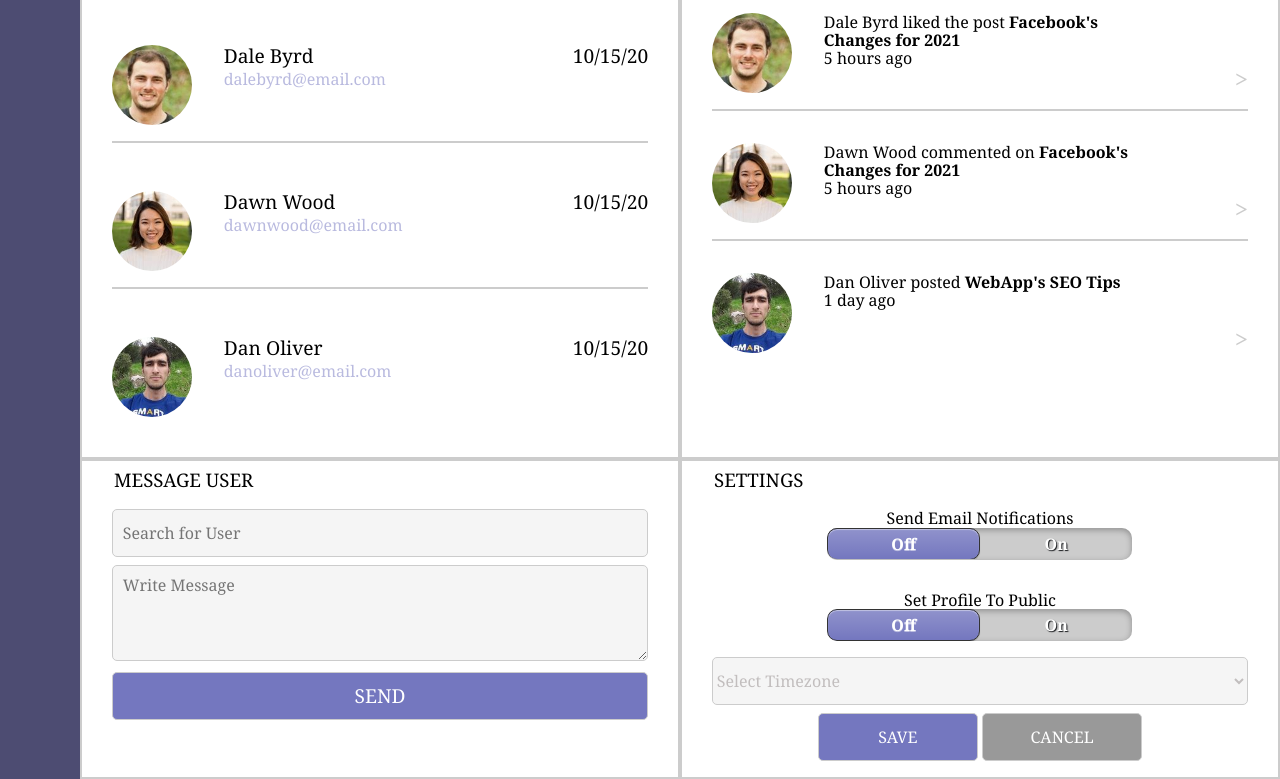
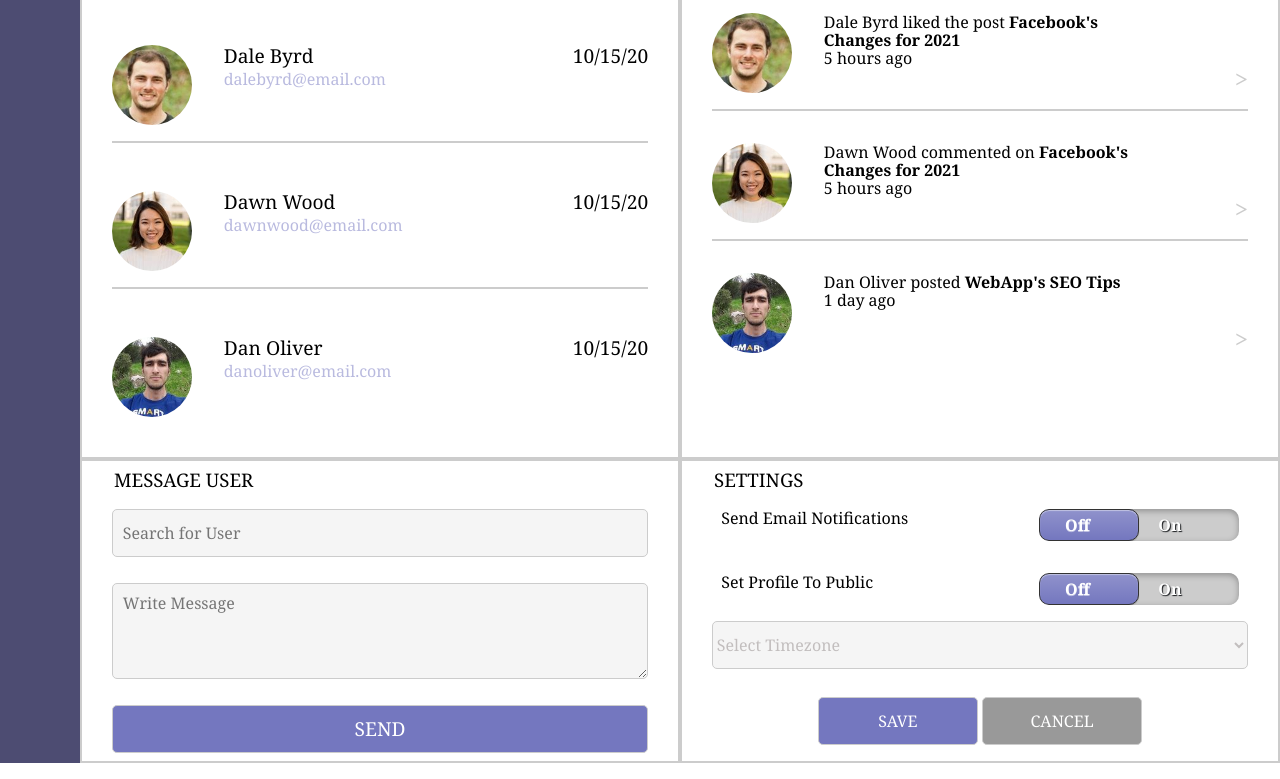
Before and after one commit to cmlaing/web_app_dashboard_v3.2, a plain HTML site: page index.html in a window 1280 px wide. Shown: the part 1262-2041 px from the top of the page. Drawn offline with nearby package versions, Linux system fonts and the light colour scheme.

Commit message:
working draft
Everything works, just need to clean up the code to make it more DRY

```diff
--- a/css/styles.css
+++ b/css/styles.css
@@ -141,13 +141,18 @@ header {
     background-color: #7477BF;
     color: white;
     border: 2px solid white;
+    padding: 1rem;
+    min-width: 5rem;
     position: absolute;
-    min-width: 5rem;
+    cursor: grab;
     z-index: 1;
 
 }
 .dropdown-menu p{
     border-bottom: 1px solid lightgreen;
+    padding-bottom: 5px;
+    margin-top: 7px;
+    margin-bottom: 7px;
 }
 
 
@@ -247,7 +252,7 @@ Main Content - Dashboard, Alert Banner, and Traffic Charts/Graphs
 
 .dashboard h2{
     background-color: white;
-    width: 40%;
+    width: 200px;
     height: 50px;
     border-right: 2px solid lightgrey;
     padding-top: 1rem;
@@ -381,6 +386,7 @@ Social -> socialCard (svg and stats)
 .stats h2 {
     color: #7477BF;
     font-weight: lighter;
+    font-size: 1.3rem;
 }
 
 .stats p {
@@ -536,6 +542,12 @@ Messages
     width: 90%;
     border-radius: 10px;
     margin-top: 1rem;
+    display: flex;
+    flex-direction: column;
+}
+
+.message button {
+    align-self: flex-end;
 }
 
 #search-user{
@@ -671,17 +683,29 @@ Settings
 .toggle-item {
     width: 90%;
     margin: 1rem auto;
-
+    display: flex;
 
 }
 
+.toggle-item strong {
+    align-self: flex-start;
+    margin-right: 25px;
+}
 
+.toggle-item span {
+    justify-content: center;
+    align-items: center;
+    align-content: center;
+    flex-grow: 1;
+    padding-right: 15px;
+    max-width: 200px;
+    margin-left: auto;
 
+}
 
-
-
-
-
+.save-cancel {
+    margin-top: auto;
+}
 
 
 #timezone {
--- a/index.html
+++ b/index.html
@@ -328,7 +328,7 @@
                 <option value="central">Central time</option>
                 <option value="eastern">Eastern Time</option>
             </select>
-            <div>
+            <div class="save-cancel">
                 <button class="save" onclick="save()"> SAVE </button>
                 <button class="cancel" onclick="del()"> CANCEL </button>
             </div>
--- a/js/app.js
+++ b/js/app.js
@@ -250,7 +250,7 @@ const mobileOptions = {
         legend: {
             position: 'right',
             labels: {
-                boxWidth: 20,
+                boxWidth: 25,
                 fontStyle: 'bold'
                     }
                  }
```
